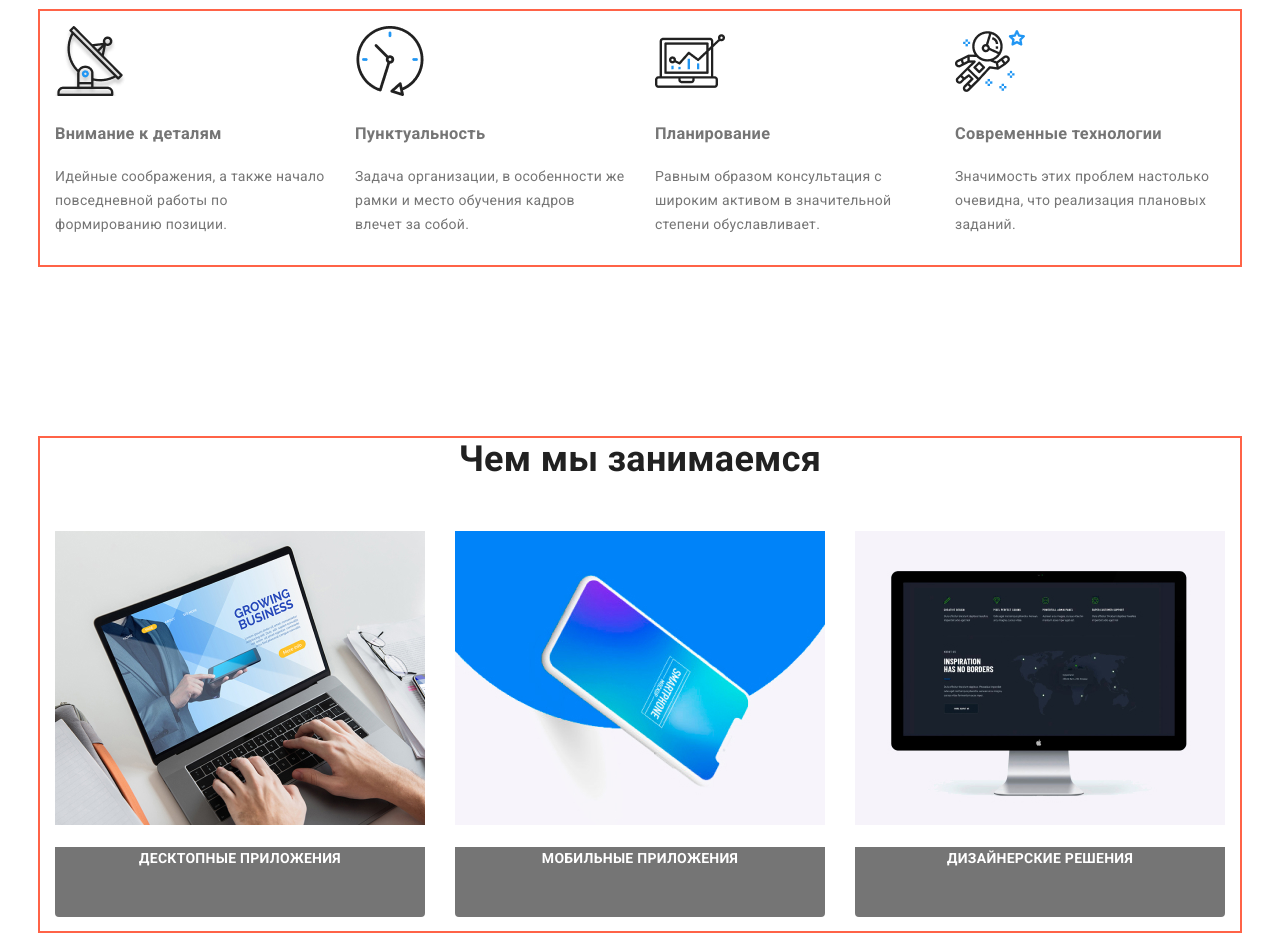
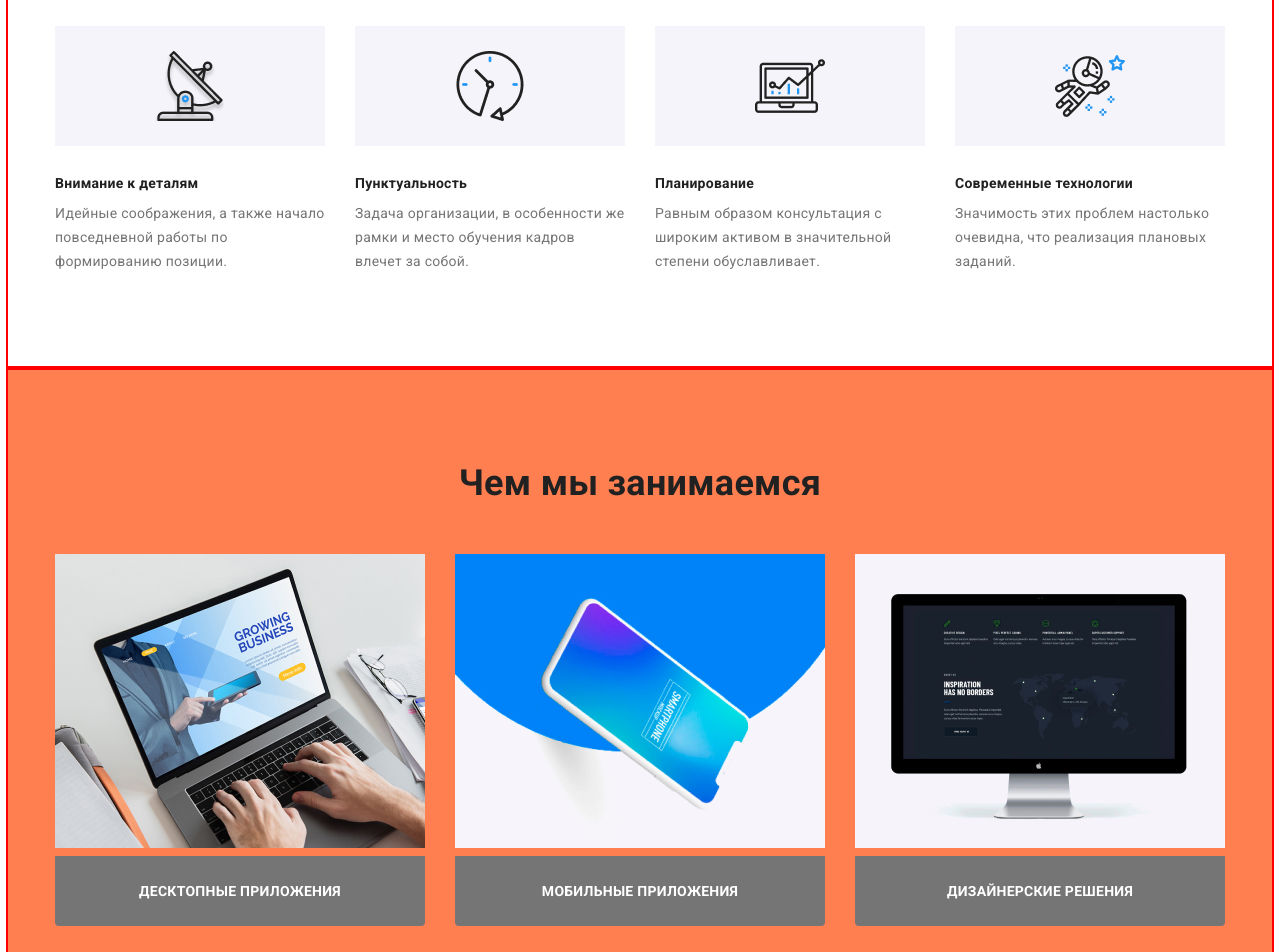
Before and after one commit to VShenderchuk/goit-markup-hw-03, a plain HTML site: page index.html in a window 1280 px wide. Shown: the part 760-1712 px from the top of the page. Drawn offline with Linux system fonts and the light colour scheme.

Commit message:
adds format to prodaction-section

```diff
--- a/css/styles.css
+++ b/css/styles.css
@@ -12,6 +12,7 @@
          --accent-color: #2196F3;
          --additional-color: #ffffff;
          --footer-color: #2F303A;
+         --features-area-color: #F5F4FA;
      }
 
      .body {
@@ -114,7 +115,6 @@
          padding-right: 15px;
          margin-left: auto;
          margin-right: auto;
-         outline: 2px solid tomato;
      }
 
      .site-header-content {
@@ -184,6 +184,10 @@
          line-height: 1.36;
      }
 
+     .hero-button {
+         padding-bottom: 200px;
+     }
+
      .main-button-primery {
          display: flex;
          align-items: center;
@@ -239,7 +243,6 @@
 
      .teammembers-item {
          background-color: var(--additional-color);
-         padding-top: 24px;
      }
 
      .teammembers {
@@ -320,66 +323,80 @@
      .section {
          padding-top: 94px;
          padding-bottom: 94px;
+         outline: 2px solid red;
      }
 
      /*Features styles*/
 
-     .features-section {
-         display: flex;
-         flex-wrap: wrap;
-         align-items: center;
-         margin-left: auto;
-         margin-right: auto;
-         width: 1170px;
-     }
-
      .features-list {
          display: flex;
-         margin: -15px;
+         justify-content: space-between;
      }
 
      .features-item {
          width: 270px;
          align-items: center;
-         margin: 15px;
-     }
-
-     .feature-list .features-item+.features-item {
          margin-right: 30px;
      }
 
-     .feature-list.features-item {
+     .features-item:last-child {
          margin-right: 0px;
      }
 
-     .site-description-logo-list:hover .site-description-logo-title {
+     .feature-item:first-child {
+         margin-left: 0px;
+     }
+
+     .feature-image {
+         display: flex;
+         justify-content: center;
+         padding-top: 25px;
+         padding-bottom: 25px;
+         padding-left: 100px;
+         padding-right: 100px;
+         background-color: var(--features-area-color);
+     }
+
+     .site-description-logo-title {
          color: var(--title-text-color);
          font-weight: bold;
          font-size: 14px;
          line-height: 1.14;
+         margin-bottom: 0;
+         margin-top: 0;
+         padding-top: 30px;
+         padding-bottom: 10px;
      }
 
      .text {
          color: var(--primary-text-color);
-         font-weight: 400px;
          font-size: 14px;
          line-height: 1.71;
+         margin-top: 0;
+         margin-bottom: 0;
      }
 
      /*Prodaction styles*/
+
+     .prodaction {
+         background-color: coral;
+     }
 
      .prodaction-section {
          display: flex;
          align-items: center;
      }
-
      .site-prodactions {
          display: flex;
          justify-content: space-between;
      }
 
-     .site-description {
-         display: flex;
+     .prodaction-item {
+         margin-right: 30px;
+     }
+
+     .prodaction-item:last-child {
+         margin-right: 0px;
      }
 
      .prodaction-title {
@@ -387,12 +404,16 @@
          color: var(--additional-color);
          font-weight: 700;
          font-size: 14px;
-         line-height: 1, 14;
+         line-height: 70px;
+
          text-align: center;
          text-transform: uppercase;
          background-color: var(--primary-text-color);
          border-radius: 0px 0px 4px 4px;
          height: 70px;
+         margin-top: 0px;
+         margin-bottom: 0px;
+
      }
 
      /* Clients styles*/
--- a/index.html
+++ b/index.html
@@ -57,7 +57,9 @@
                     Эффективные решения <br />
                     для вашего бизнеса
                 </h1>
+                <div class="hero-button">
                     <a href="" class="button-primery">Заказать услугу</a>
+                </div>
             </div>
         </section>
 
@@ -66,7 +68,9 @@
             <div class="container">
                 <ul class="features-list list">
                     <li class="features-item">
+                        <div class="feature-image">
                             <img src="./images/group.png " alt="antenna" />
+                        </div>
                         <h3 class="site-description-logo-title">Внимание к деталям</h3>
                         <p class="text">
                             Идейные соображения, а также начало повседневной работы по
@@ -74,7 +78,9 @@
                         </p>
                     </li>
                     <li class="features-item">
+                        <div class="feature-image">
                             <img src="./images/clock1.png " alt="clock" />
+                        </div>
                         <h3 class="site-description-logo-title">Пунктуальность</h3>
                         <p class="text">
                             Задача организации, в особенности же рамки и место обучения
@@ -82,7 +88,9 @@
                         </p>
                     </li>
                     <li class="features-item">
+                        <div class="feature-image">
                             <img src="./images/diagram1.png " alt="diagram" />
+                        </div>
                         <h3 class="site-description-logo-title">Планирование</h3>
                         <p class="text">
                             Равным образом консультация с широким активом в значительной
@@ -90,7 +98,9 @@
                         </p>
                     </li>
                     <li class="features-item">
+                        <div class="feature-image">
                             <img src="./images/astronaut1.png " alt="astronaut" />
+                        </div>
                         <h3 class="site-description-logo-title">
                             Современные технологии
                         </h3>
@@ -102,7 +112,7 @@
                 </ul>
             </div>
         </section>
-
+        <!--Main Prodaction--->
         <section class="prodaction section">
             <div class="container">
                 <h2 class="section-title">
@@ -137,7 +147,7 @@
                     <li class="teammembers-item">
                         <img src="./images/proddes.png " alt="Product Designer photo " width="270 "
                             class="teammembers-photo" />
-                        <h3 class="title">John Smith</h3>
+                        <h3 class="title">Николай Кучеренко</h3>
                         <p class="teammembers-role">Product Designer</p>
                         <ul class="social-links list">
                             <li><a href=" " class="links">Instagram</a></li>
@@ -149,7 +159,7 @@
                     <li class="teammembers-item">
                         <img src="./images/frontdev.png " alt="Frontend Developer photo " width="270 "
                             class="teammembers-photo" />
-                        <h3 class="title">Marta Stewart</h3>
+                        <h3 class="title">Ольга Иванова</h3>
                         <p class="teammembers-role">Frontend Developer</p>
                         <ul class="social-links list">
                             <li><a href=" " class="links">Instagram</a></li>
@@ -160,7 +170,7 @@
                     </li>
                     <li class="teammembers-item">
                         <img src="./images/mark.png " alt="Marketing photo " width="270 " class="teammembers-photo" />
-                        <h3 class="title">Robert Jakis</h3>
+                        <h3 class="title">Андрей Шевченко</h3>
                         <p class="teammembers-role">Marketing</p>
                         <ul class="social-links list">
                             <li><a href=" " class="links">Instagram</a></li>
@@ -171,7 +181,7 @@
                     </li>
                     <li class="teammembers-item">
                         <img src="./images/uides.png " alt="Designer photo " width="270 " class="teammembers-photo" />
-                        <h3 class="title">Martin Doe</h3>
+                        <h3 class="title">Иван Николаев</h3>
                         <p class="teammembers-role">UI Designer</p>
                         <ul class="social-links list">
                             <li><a href=" " class="links">Instagram</a></li>
```
Lines whose indentation alone changed are shown as unchanged.
